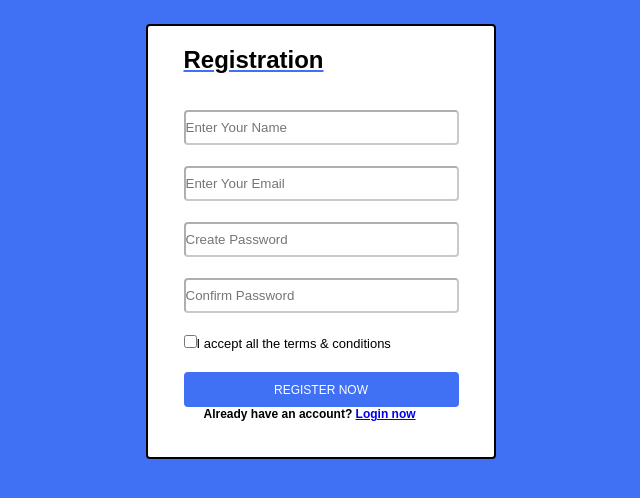
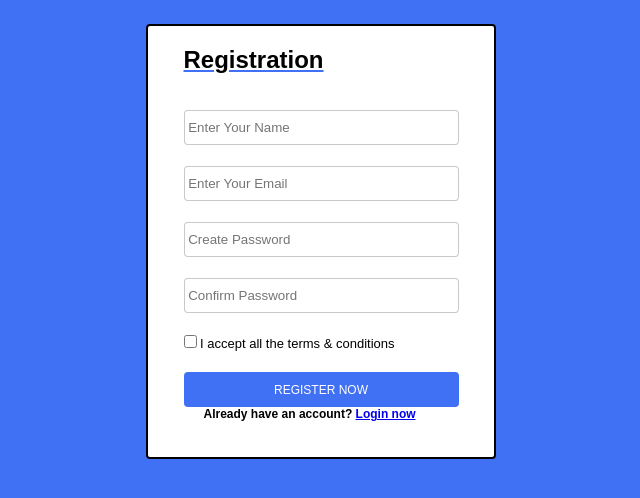
Before and after one commit to mohammedfuzaila/Valid-reg-form, a plain HTML site: page index.html in a window 1280 px wide. Shown: the whole page, without its empty margins (319-959 px from the left). Drawn offline with Linux system fonts and the light colour scheme.

Commit message:
third commit

```diff
--- a/style.css
+++ b/style.css
@@ -55,7 +55,8 @@
     }
 
     .input2 {
-      border-color: #00000050;
+      border: 1.5px solid;
+      border-color: #55535350;
       border-radius: 4PX;
       height: 35px;
       width: 275px;
```
Also changed, not shown: index.html (+5 -5 lines).
